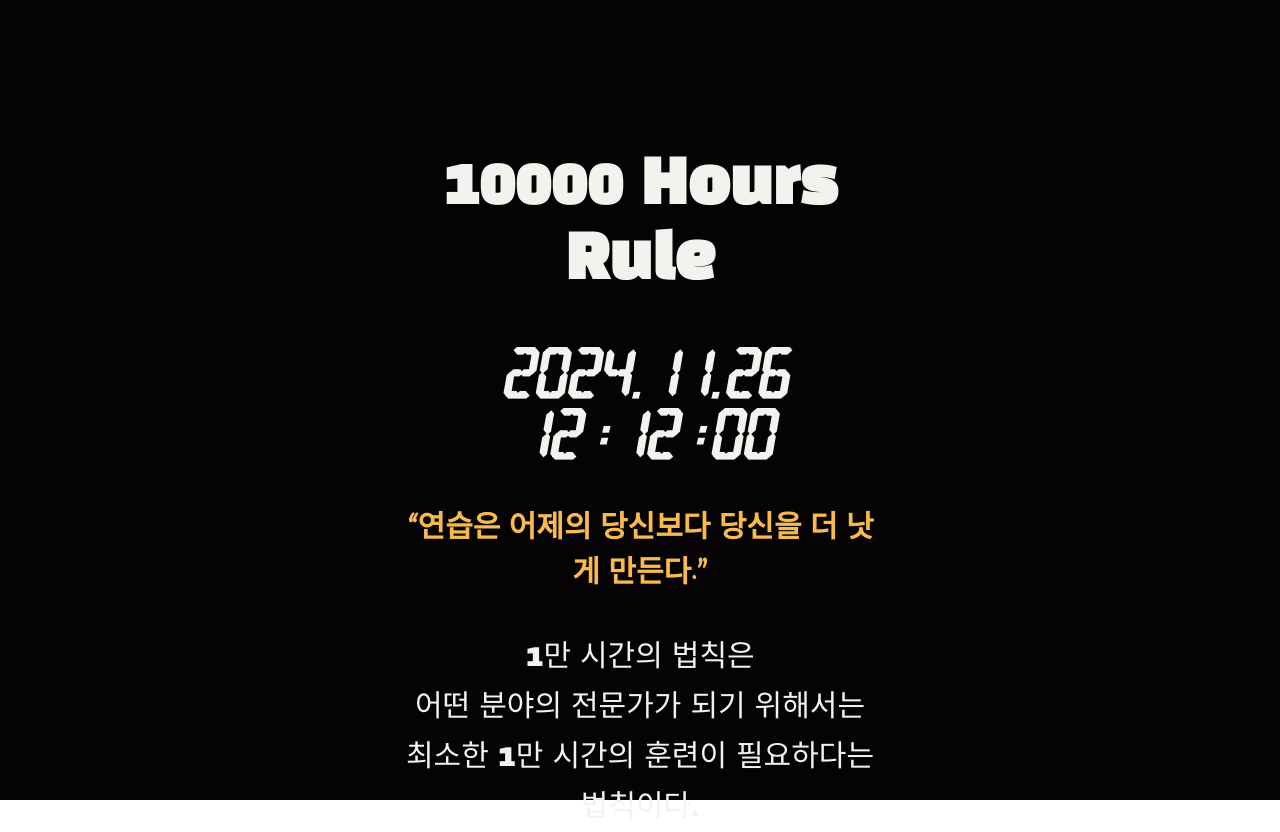
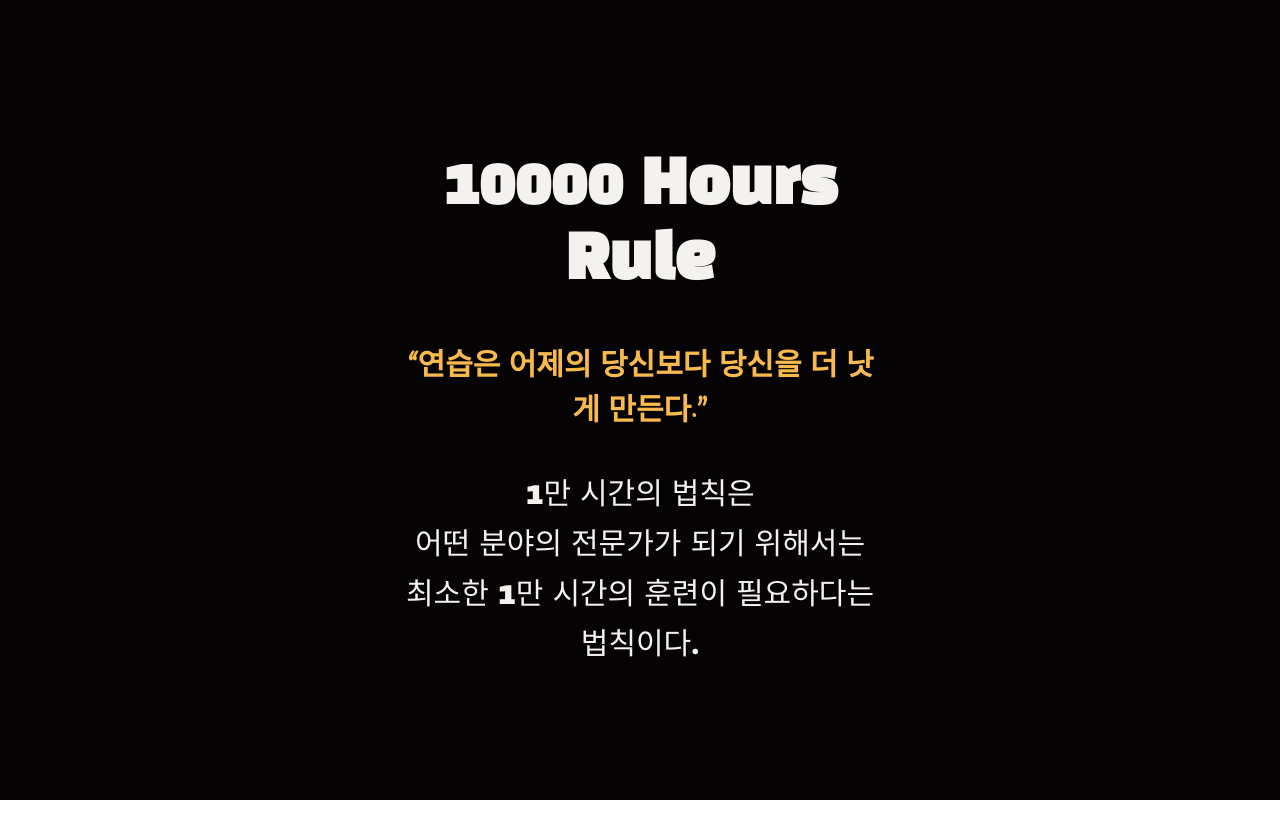
Before and after one commit to 5647kr/10000HoursRule, a React (Create React App) app: page / in a window 1280 px wide. After the commit the page ends 800 px from the top, so only its background shows below. Built offline with nearby package versions, Linux system fonts and the light colour scheme; a web font is replaced by a local one.

Commit message:
[🔥 Remove] 10000HoursRule Time 컴포넌트 삭제

```diff
--- a/src/App.js
+++ b/src/App.js
@@ -1,7 +1,6 @@
 import styled from "styled-components";
 import GlobalStyle from "./style/GlobalStyle";
 import "./style/font.css"
-import Time from "./components/time/Time";
 
 
 
@@ -10,7 +9,6 @@ function App() {
     <Wrap>
       <GlobalStyle />
       <TitleHeading>10000 Hours Rule</TitleHeading>
-      <Time />
       <SubTitleHeading>“연습은 어제의 당신보다 당신을 더 낫게 만든다.”</SubTitleHeading>
       <SubscribeParagraph>1만 시간의 법칙은<br/>어떤 분야의 전문가가 되기 위해서는<br/>최소한 1만 시간의 훈련이 필요하다는 법칙이다.</SubscribeParagraph>
     </Wrap>
--- a/src/components/time/Time.jsx
+++ /dev/null
@@ -1,25 +0,0 @@
-import React from 'react';
-import { TimeWrap, DateContainer, TimeContainer } from './TimeStyle';
-
-export default function Time() {
-
-  return (
-    <TimeWrap>
-      <DateContainer>
-          <div>
-            <h2>2024.</h2>
-            <h2>11.</h2>
-            <h2>26</h2>
-          </div>
-      </DateContainer>
-
-      <TimeContainer>
-        <div>
-          <h2>12 : </h2>
-          <h2>12 : </h2>
-          <h2>00</h2>
-        </div>
-      </TimeContainer>
-    </TimeWrap>
-  );
-}
--- a/src/components/time/TimeStyle.jsx
+++ /dev/null
@@ -1,24 +0,0 @@
-import styled from "styled-components";
-
-const TimeWrap = styled.div`
-  margin-top: 40px;
-  font-size: 40px;
-  font-family: "LED";
-`
-
-const DateContainer = styled.div`
-  position: relative;
-  h2 {
-    display: inline-block;
-  }
-`
-
-const TimeContainer = styled.div`
-  position: relative;
-
-  h2 {
-    display: inline-block;
-  }
-`
-
-export {TimeWrap, DateContainer, TimeContainer}
```
